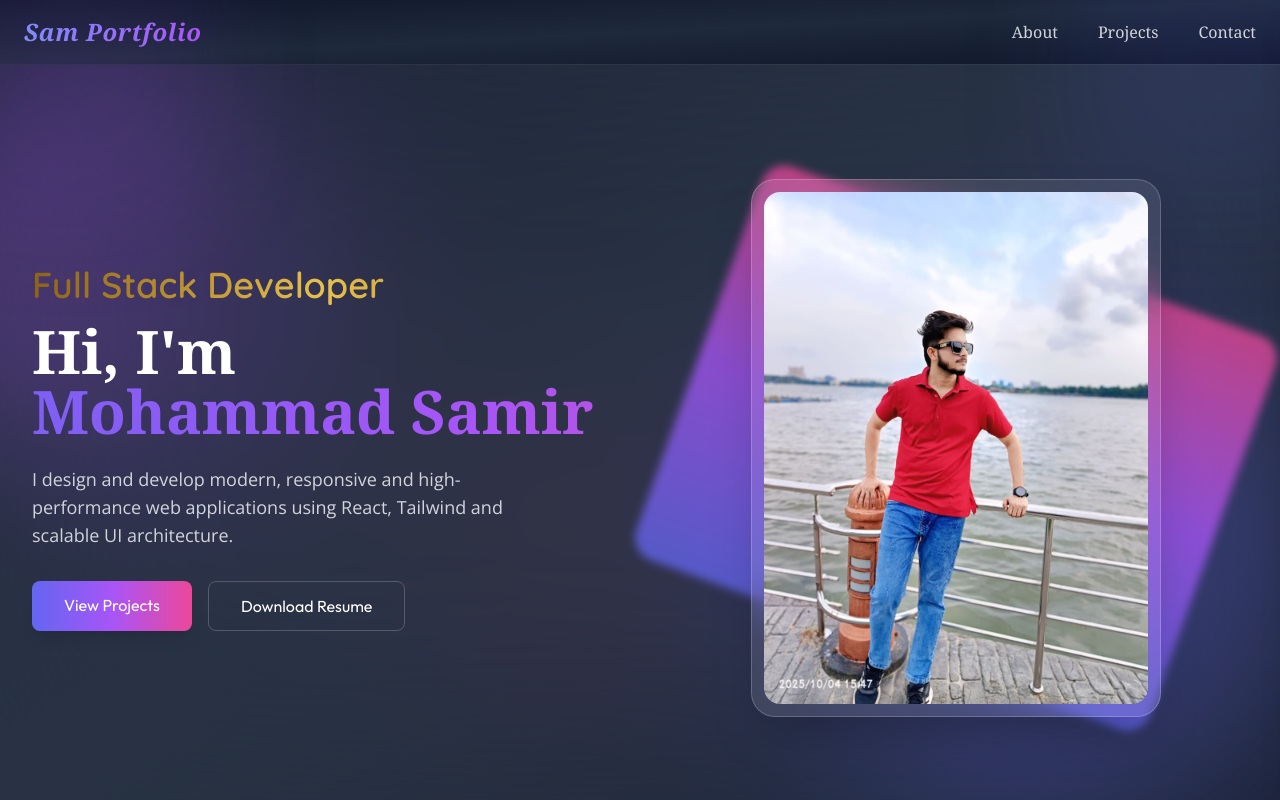
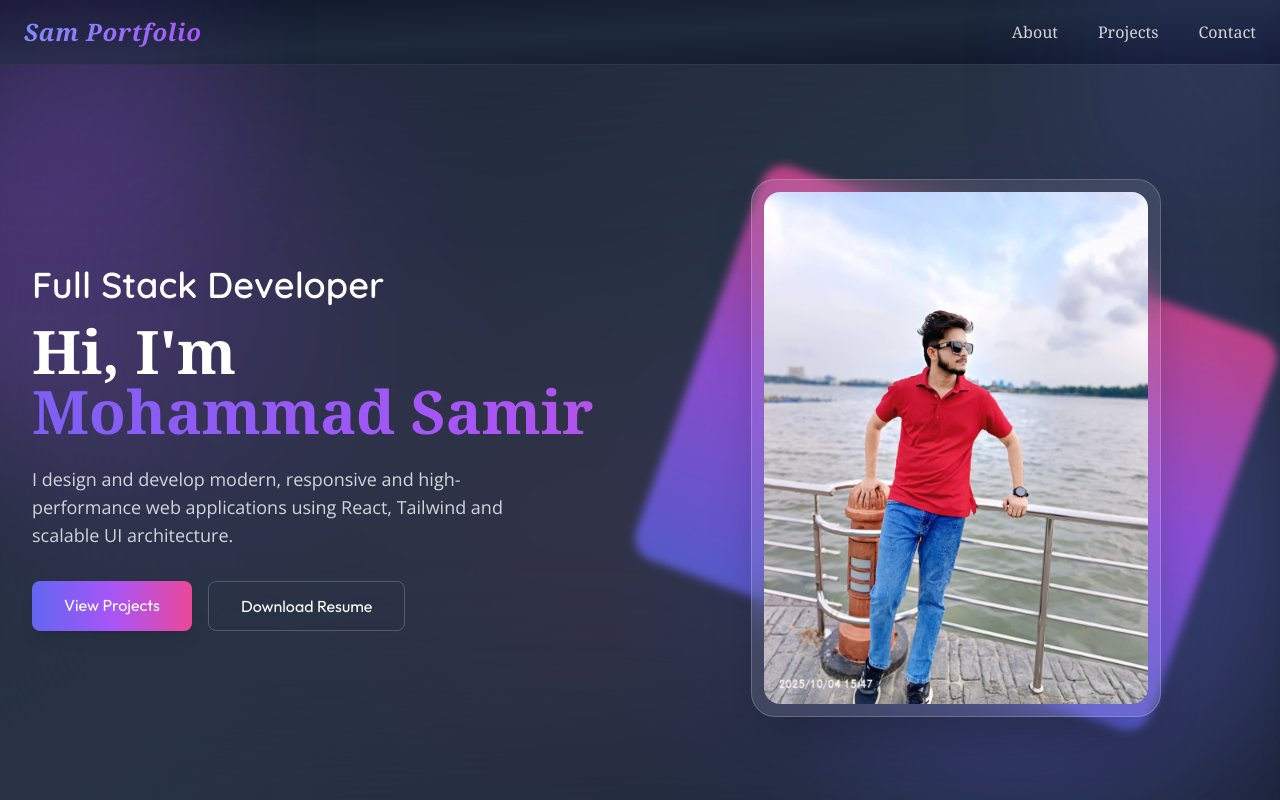
Before and after one commit to Mdsamir92/My-Portfolio, a React (Vite) app: page / in a window 1280 px wide. Shown: the top 800 px of the page. Built offline with nearby package versions, Linux system fonts and the light colour scheme; a web font is replaced by a local one.

Commit message:
Update Hero.jsx

```diff
--- a/src/component/Hero.jsx
+++ b/src/component/Hero.jsx
@@ -24,7 +24,7 @@ pt-24 overflow-hidden text-white"
             animate={{ opacity: 1, x: 0 }}
             transition={{ duration: 0.8 }}
           >
-            <p className="text-gold-gradient animated-gradient-subtitle text-2xl md:text-4xl font-semibold mb-4 font-quicksand">
+            <p className="text-white animated-gradient-subtitle text-2xl md:text-4xl font-semibold mb-4 font-quicksand">
               Full Stack Developer
             </p>
 
```
